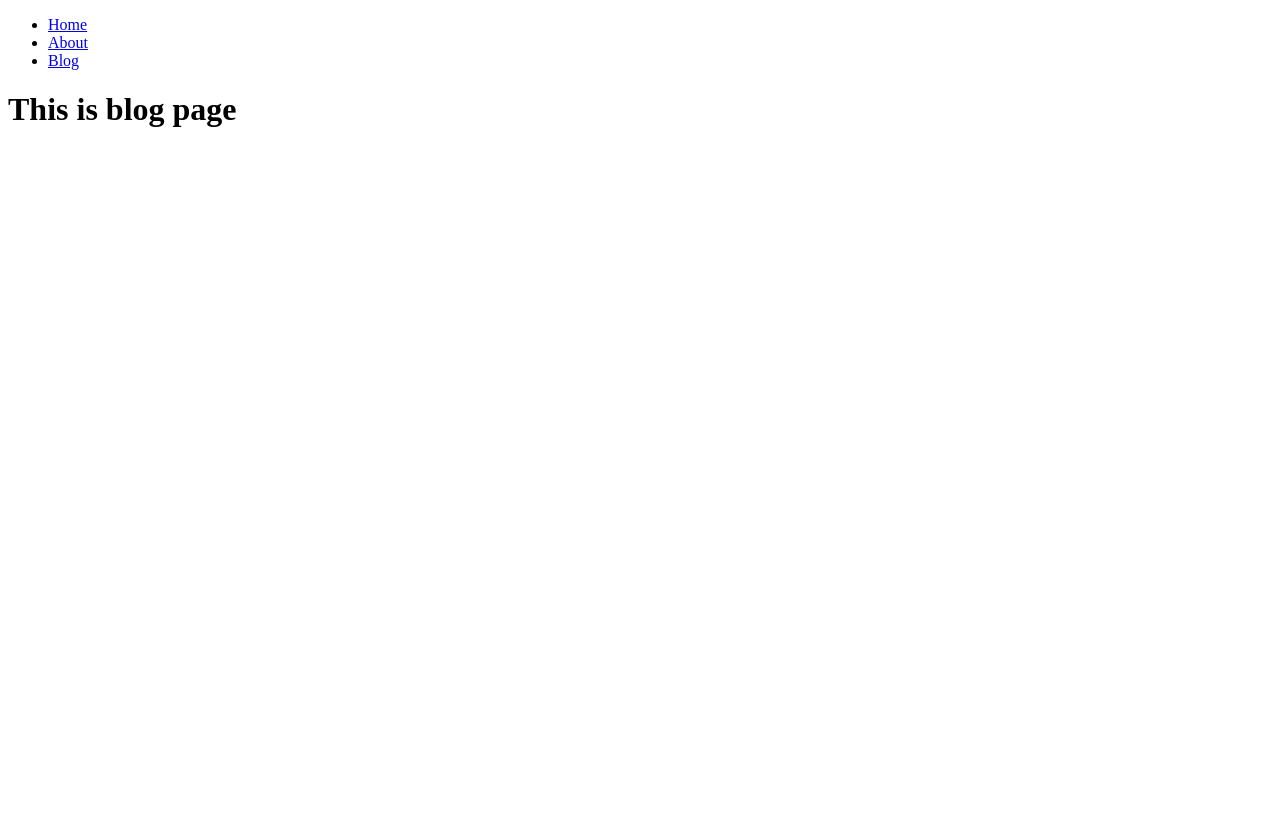
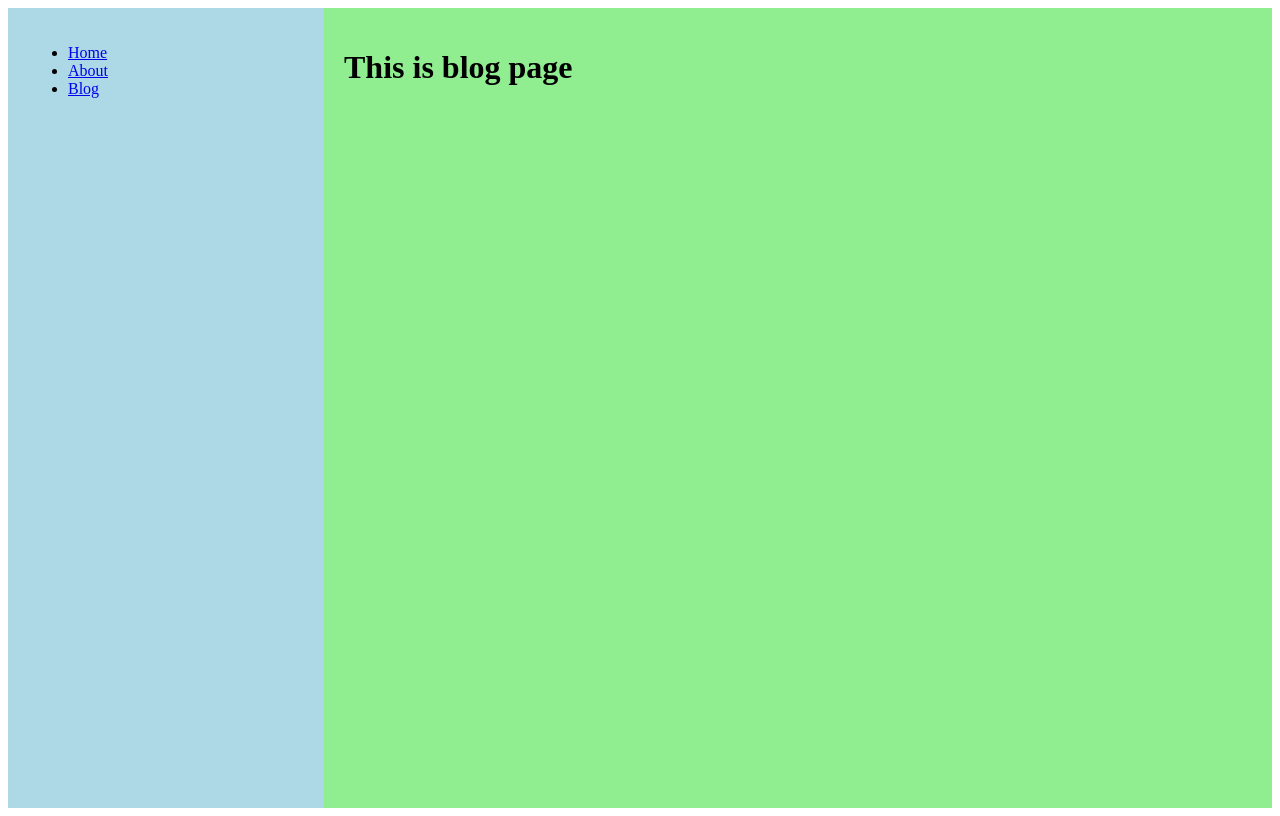
Before and after one commit to nicorporate/portfolio-nuxt-tailwind, a Nuxt app: page /blog in a window 1280 px wide. Built offline with nearby package versions, Linux system fonts and the light colour scheme.

Commit message:
how to use different layout in different pages

```diff
--- a/app.vue
+++ b/app.vue
@@ -1,7 +1,7 @@
 <template>
     <!-- <NuxtPage /> -->
 
-    <NuxtLayout name="app">
+    <NuxtLayout>
       <NuxtPage />
     </NuxtLayout>
 </template>
--- /dev/null
+++ b/layouts/blog.vue
@@ -0,0 +1,32 @@
+<template>
+    <div class="container">
+        <div class="col-left">
+          <nav>
+            <ul>
+              <li><NuxtLink to="/">Home</NuxtLink></li>
+              <li><NuxtLink to="/about">About</NuxtLink></li>
+              <li><NuxtLink to="/blog">Blog</NuxtLink></li>
+            </ul>
+          </nav>
+        </div>
+        <div class="col-right">
+            <slot />
+        </div>
+    </div>
+</template>
+
+<style scoped>
+.container{
+    display: grid;
+    grid-template-columns: 1fr 3fr;
+    height: 100vh;
+}
+.col-left{
+    background-color: lightblue;
+    padding: 20px;
+}
+.col-right{
+    background-color: lightgreen;
+    padding: 20px;
+}
+</style>
--- a/pages/about.vue
+++ b/pages/about.vue
@@ -3,3 +3,9 @@
         <h1>This is about page</h1>
     </div>
 </template>
+
+<script setup>
+definePageMeta({
+  layout: 'app'
+})
+</script>
--- a/pages/blog/index.vue
+++ b/pages/blog/index.vue
@@ -3,3 +3,9 @@
         <h1>This is blog page</h1>
     </div>
 </template>
+
+<script setup>
+definePageMeta({
+  layout: 'blog'
+})
+</script>
--- a/pages/index.vue
+++ b/pages/index.vue
@@ -6,8 +6,9 @@
     </div>
 </template>
 
-<script setup lang="ts">
-
+<script setup>
+definePageMeta({
+    layout: 'app'
+})
 const route = useRoute()
-
 </script>
```
Also changed, not shown: material.txt.
